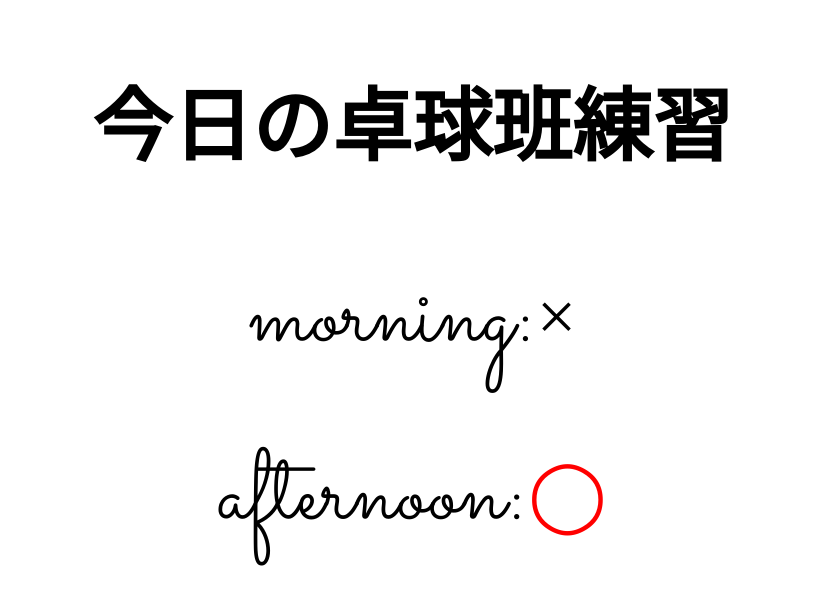
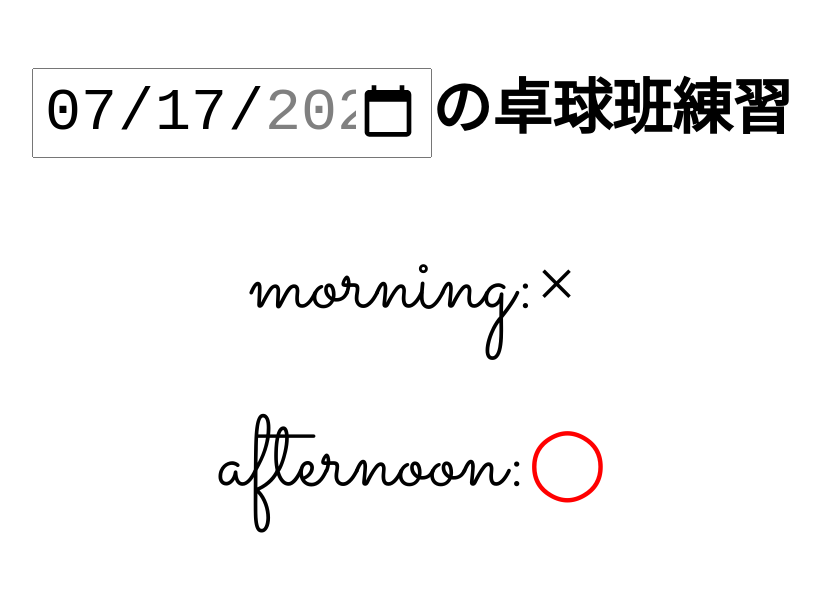
Before and after one commit to yykk2409/teikisenn, a plain HTML site: page index.html in a window 1280 px wide. Shown: the whole page, without its empty margins (228-1048 px from the left). Drawn offline with Linux system fonts and the light colour scheme.

Commit message:
Update index.html

```diff
--- a/index.html
+++ b/index.html
@@ -1,27 +1,49 @@
 <html>
+
 <body>
-		<h1>今日の卓球班練習</h1>
+	<h1><input type="date" id="selected_date" min="2024-07-16" max="2024-09-19" height="100px">の卓球班練習</h1>
 	<p><span class="label">morning:</span><span id="morning" class="flip">-</span></p>
 	<p><span class="label">afternoon:</span><span id="afternoon" class="flip">-</span></p>
 </body>
+
 </html>
 <style>
 	@import url('https://fonts.googleapis.com/css2?family=Sacramento&display=swap');
-body{
-	display:flex;
-	flex-direction:column;
-	align-items:center;
+
+	body {
+		display: flex;
+		flex-direction: column;
+		align-items: center;
 	}
-h1{
-	font-size:80px;
+
+	h1 {
+		font-size: 60px;
 	}
-span{
-	font-size:70px;
+
+	input {
+		width: 400px;
+		/* 横幅 */
+		height: 90px;
+		/* 縦幅 */
+		font-size: 60px;
+		/* 文字サイズ */
+		padding: 10px;
+		/* パディング */
+		margin-top: 20px;
+		/* 上の余白 */
+		box-sizing: border-box;
+		/* ボックスのサイズを調整 */
 	}
-.label{
-	font-size:100px;
+
+	span {
+		font-size: 70px;
+	}
+
+	.label {
+		font-size: 100px;
 		font-family: 'Sacramento', cursive;
 	}
+
 	.flip {
 		display: inline-block;
 		transition: transform 0.5s;
@@ -33,88 +55,104 @@ span{
 	}
 </style>
 <script>
-const data={
-	"7/16":{"morning":0,"afternoon":0},
-	"7/17":{"morning":0,"afternoon":1},
-	"7/18":{"morning":1,"afternoon":0},
-	"7/19":{"morning":0,"afternoon":1},
-	"7/20":{"morning":0,"afternoon":1},
-	"7/21":{"morning":0,"afternoon":1},
-	"7/22":{"morning":1,"afternoon":0},
-	"7/23":{"morning":0,"afternoon":0},
-	"7/24":{"morning":0,"afternoon":1},
-	"7/25":{"morning":1,"afternoon":0},
-	"7/26":{"morning":0,"afternoon":0},
-	"7/27":{"morning":0,"afternoon":1},
-	"7/28":{"morning":1,"afternoon":0},
-	"7/29":{"morning":0,"afternoon":0},
-	"7/30":{"morning":0,"afternoon":0},
-	"7/31":{"morning":0,"afternoon":1},
-	"8/1":{"morning":0,"afternoon":0},
-	"8/2":{"morning":0,"afternoon":0},
-	"8/3":{"morning":0,"afternoon":0},
-	"8/4":{"morning":0,"afternoon":0},
-	"8/5":{"morning":0,"afternoon":0},
-	"8/6":{"morning":0,"afternoon":0},
-	"8/7":{"morning":0,"afternoon":0},
-	"8/8":{"morning":0,"afternoon":0},
-	"8/9":{"morning":0,"afternoon":0},
-	"8/10":{"morning":0,"afternoon":0},
-	"8/11":{"morning":0,"afternoon":0},
-	"8/12":{"morning":0,"afternoon":0},
-	"8/13":{"morning":0,"afternoon":0},
-	"8/14":{"morning":0,"afternoon":0},
-	"8/15":{"morning":0,"afternoon":0},
-	"8/16":{"morning":1,"afternoon":0},
-	"8/17":{"morning":0,"afternoon":0},
-	"8/18":{"morning":0,"afternoon":1},
-	"8/19":{"morning":0,"afternoon":0},
-	"8/20":{"morning":1,"afternoon":1},
-	"8/21":{"morning":0,"afternoon":0},
-	"8/22":{"morning":0,"afternoon":1},
-	"8/23":{"morning":1,"afternoon":0},
-	"8/24":{"morning":0,"afternoon":0},
-	"8/25":{"morning":0,"afternoon":0},
-	"8/26":{"morning":0,"afternoon":0},
-	"8/27":{"morning":0,"afternoon":0},
-	"8/28":{"morning":1,"afternoon":0},
-	"8/29":{"morning":0,"afternoon":0},
-	"8/30":{"morning":0,"afternoon":1},
-	"8/31":{"morning":1,"afternoon":0},
-	"9/1":{"morning":0,"afternoon":0},
-	"9/2":{"morning":0,"afternoon":1},
-	"9/3":{"morning":1,"afternoon":0},
-	"9/4":{"morning":0,"afternoon":0},
-	"9/5":{"morning":0,"afternoon":1},
-	"9/6":{"morning":0,"afternoon":0},
-	"9/7":{"morning":0,"afternoon":0},
-	"9/8":{"morning":0,"afternoon":0},
-	"9/9":{"morning":0,"afternoon":0},
-	"9/10":{"morning":0,"afternoon":1},
-	"9/11":{"morning":1,"afternoon":0},
-	"9/12":{"morning":0,"afternoon":1},
-	"9/13":{"morning":1,"afternoon":1},
-	"9/14":{"morning":0,"afternoon":0},
-	"9/15":{"morning":1,"afternoon":0},
-	"9/16":{"morning":0,"afternoon":0},
-	"9/17":{"morning":1,"afternoon":0},
-	"9/18":{"morning":1,"afternoon":0},
-	"9/19":{"morning":0,"afternoon":1}
+	document.addEventListener("DOMContentLoaded", function () {
+		const data = {
+			"7/16": { "morning": 0, "afternoon": 0 },
+			"7/17": { "morning": 0, "afternoon": 1 },
+			"7/18": { "morning": 1, "afternoon": 0 },
+			"7/19": { "morning": 0, "afternoon": 1 },
+			"7/20": { "morning": 0, "afternoon": 1 },
+			"7/21": { "morning": 0, "afternoon": 1 },
+			"7/22": { "morning": 1, "afternoon": 0 },
+			"7/23": { "morning": 0, "afternoon": 0 },
+			"7/24": { "morning": 0, "afternoon": 1 },
+			"7/25": { "morning": 1, "afternoon": 0 },
+			"7/26": { "morning": 0, "afternoon": 0 },
+			"7/27": { "morning": 0, "afternoon": 1 },
+			"7/28": { "morning": 1, "afternoon": 0 },
+			"7/29": { "morning": 0, "afternoon": 0 },
+			"7/30": { "morning": 0, "afternoon": 0 },
+			"7/31": { "morning": 0, "afternoon": 1 },
+			"8/1": { "morning": 0, "afternoon": 0 },
+			"8/2": { "morning": 0, "afternoon": 0 },
+			"8/3": { "morning": 0, "afternoon": 0 },
+			"8/4": { "morning": 0, "afternoon": 0 },
+			"8/5": { "morning": 0, "afternoon": 0 },
+			"8/6": { "morning": 0, "afternoon": 0 },
+			"8/7": { "morning": 0, "afternoon": 0 },
+			"8/8": { "morning": 0, "afternoon": 0 },
+			"8/9": { "morning": 0, "afternoon": 0 },
+			"8/10": { "morning": 0, "afternoon": 0 },
+			"8/11": { "morning": 0, "afternoon": 0 },
+			"8/12": { "morning": 0, "afternoon": 0 },
+			"8/13": { "morning": 0, "afternoon": 0 },
+			"8/14": { "morning": 0, "afternoon": 0 },
+			"8/15": { "morning": 0, "afternoon": 0 },
+			"8/16": { "morning": 1, "afternoon": 0 },
+			"8/17": { "morning": 0, "afternoon": 0 },
+			"8/18": { "morning": 0, "afternoon": 1 },
+			"8/19": { "morning": 0, "afternoon": 0 },
+			"8/20": { "morning": 1, "afternoon": 1 },
+			"8/21": { "morning": 0, "afternoon": 0 },
+			"8/22": { "morning": 0, "afternoon": 1 },
+			"8/23": { "morning": 1, "afternoon": 0 },
+			"8/24": { "morning": 0, "afternoon": 0 },
+			"8/25": { "morning": 0, "afternoon": 0 },
+			"8/26": { "morning": 0, "afternoon": 0 },
+			"8/27": { "morning": 0, "afternoon": 0 },
+			"8/28": { "morning": 1, "afternoon": 0 },
+			"8/29": { "morning": 0, "afternoon": 0 },
+			"8/30": { "morning": 0, "afternoon": 1 },
+			"8/31": { "morning": 1, "afternoon": 0 },
+			"9/1": { "morning": 0, "afternoon": 0 },
+			"9/2": { "morning": 0, "afternoon": 1 },
+			"9/3": { "morning": 1, "afternoon": 0 },
+			"9/4": { "morning": 0, "afternoon": 0 },
+			"9/5": { "morning": 0, "afternoon": 1 },
+			"9/6": { "morning": 0, "afternoon": 0 },
+			"9/7": { "morning": 0, "afternoon": 0 },
+			"9/8": { "morning": 0, "afternoon": 0 },
+			"9/9": { "morning": 0, "afternoon": 0 },
+			"9/10": { "morning": 0, "afternoon": 1 },
+			"9/11": { "morning": 1, "afternoon": 0 },
+			"9/12": { "morning": 0, "afternoon": 1 },
+			"9/13": { "morning": 1, "afternoon": 1 },
+			"9/14": { "morning": 0, "afternoon": 0 },
+			"9/15": { "morning": 1, "afternoon": 0 },
+			"9/16": { "morning": 0, "afternoon": 0 },
+			"9/17": { "morning": 1, "afternoon": 0 },
+			"9/18": { "morning": 1, "afternoon": 0 },
+			"9/19": { "morning": 0, "afternoon": 1 }
 		}
+		function updateDateInfo() {
+			const selectedDateElement = document.getElementById('selected_date');
+			const dateValue = selectedDateElement.value;
 
-let morning = document.getElementById('morning');
-let afternoon = document.getElementById('afternoon');
+			if (dateValue) {
+				const [year, month, day] = dateValue.split('-');
+				const formattedDate = `${parseInt(month)}/${parseInt(day)}`; // 月と日付をフォーマット
 
-const date = new Date();
-const month = date.getMonth() + 1;
-const day = date.getDate();
-const today = `${month}/${day}`;
+				// morningとafternoonのデータを更新
+				const morningElement = document.getElementById('morning');
+				const afternoonElement = document.getElementById('afternoon');
+
+				if (data[formattedDate]) {
+					const finalMorning = data[formattedDate]["morning"] == 1;
+					const finalAfternoon = data[formattedDate]["afternoon"] == 1;
+					animateText(morningElement, finalMorning);
+					animateText(afternoonElement, finalAfternoon);
+				} else {
+					morningElement.textContent = '-';
+					afternoonElement.textContent = '-';
+				}
+			}
+		}
 
 		function animateText(element, finalValue) {
 			const options = ["◯", "×"];
 			let counter = 0;
 			let interval = 50;
-	let maxIterations = 10;
+			let maxIterations = 5;
 
 			function changeText() {
 				element.classList.add('flip-animation');
@@ -136,11 +174,28 @@ function animateText(element, finalValue) {
 			changeText();
 		}
 
-const finalMorning = data[today]["morning"] == 1;
-const finalafternoon = data[today]["afternoon"] == 1;
+		// ページが読み込まれたら現在の日付を設定
+		const selectedDateElement = document.getElementById('selected_date');
+		selectedDateElement.value = dateString(new Date(), false);
 
-animateText(morning, finalMorning);
-animateText(afternoon, finalafternoon);
+		selectedDateElement.addEventListener('change', updateDateInfo);
 
-console.log(today);
+		function dateString(targetDate, isIncludeTime) {
+			let year = targetDate.getFullYear();
+			let month = ('0' + (targetDate.getMonth() + 1)).slice(-2);
+			let date = ('0' + targetDate.getDate()).slice(-2);
+			let result = year + '-' + month + '-' + date;
+
+			if (isIncludeTime) {
+				let hours = ('0' + targetDate.getHours()).slice(-2);
+				let minutes = ('0' + targetDate.getMinutes()).slice(-2);
+				result += 'T' + hours + ':' + minutes;
+			}
+
+			return result;
+		}
+
+		// 初回ロード時にデータを更新
+		updateDateInfo();
+	});
 </script>
```
Lines whose indentation alone changed are shown as unchanged.
